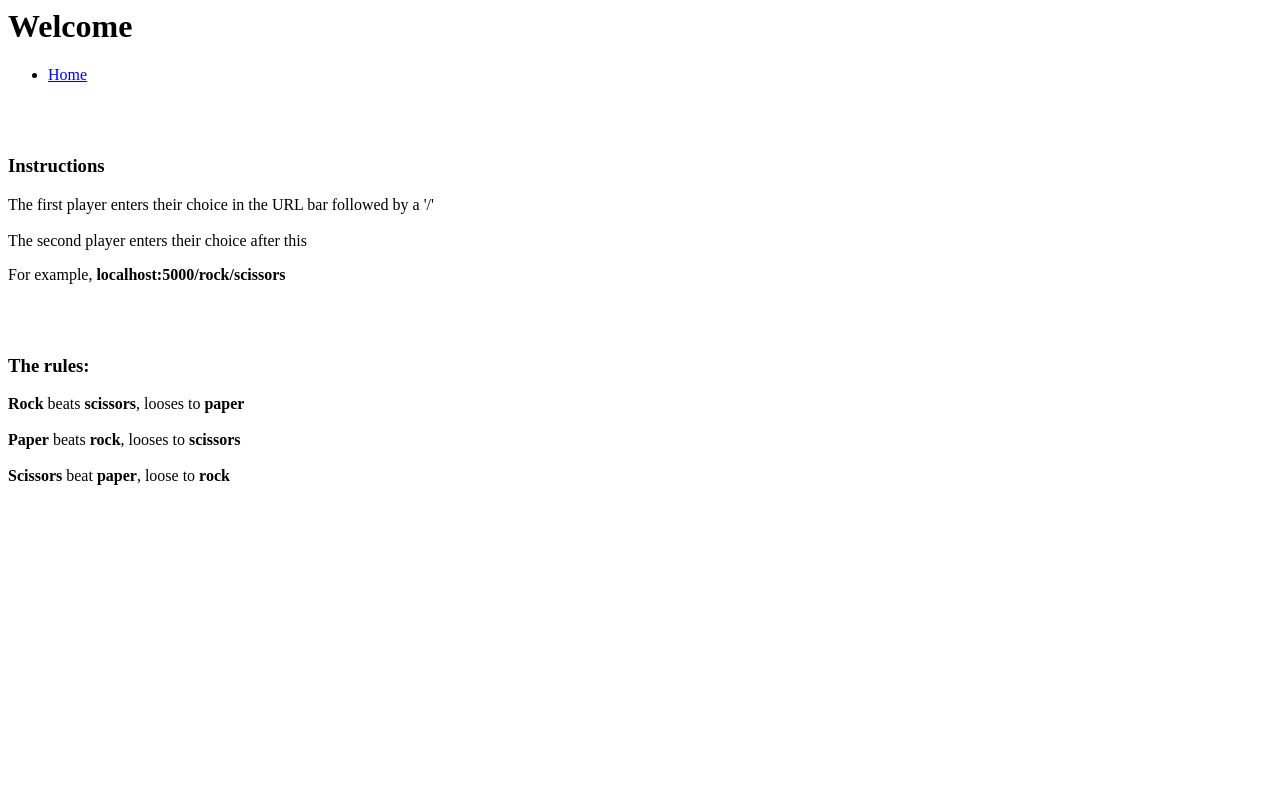
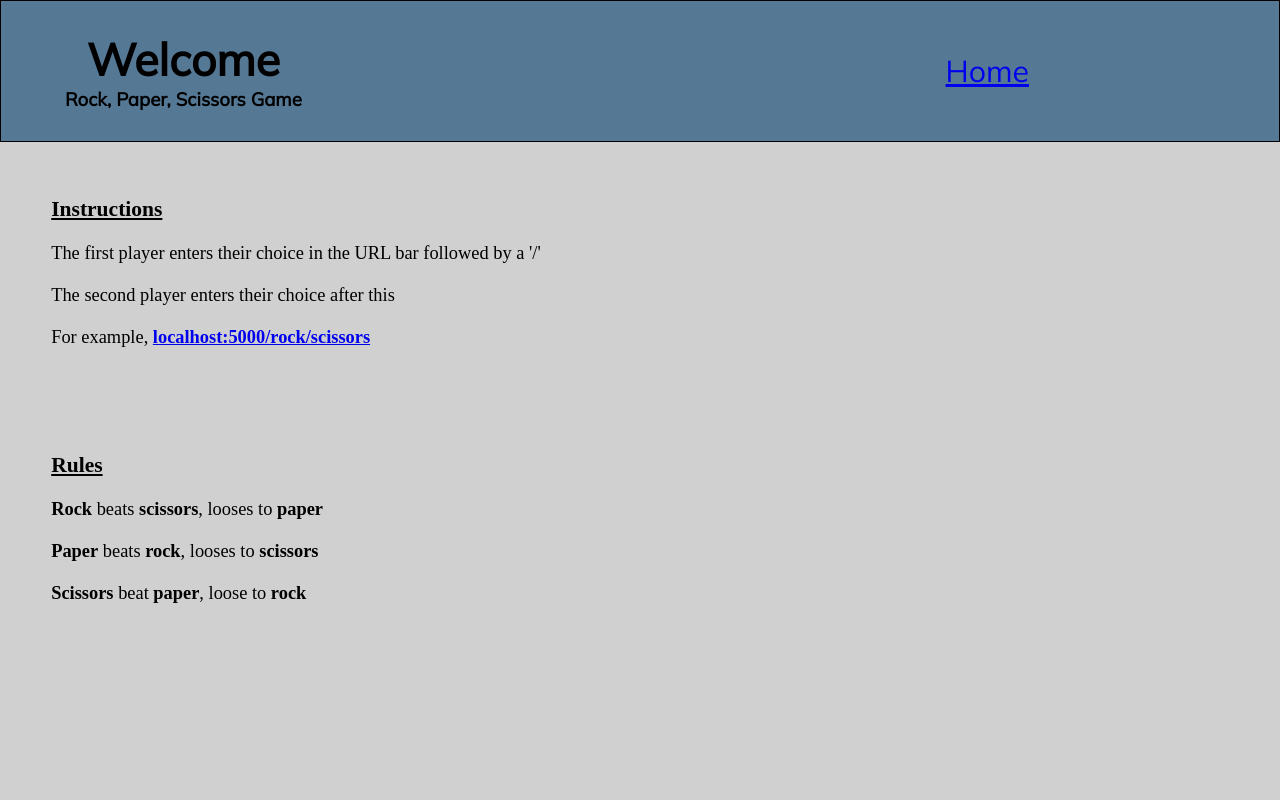
Before and after one commit to AlexanderSeton/flask-rock-paper-scissors, a Flask app: page /welcome in a window 1280 px wide. Run offline with Flask 2, Linux system fonts and the light colour scheme.

Commit message:
Extensions completed. Completed CSS styling for welcome and result pages.

```diff
--- a/controllers/controller.py
+++ b/controllers/controller.py
@@ -17,6 +17,6 @@ def index(choice1, choice2):
     if winner == "error":
         return "Error"
     elif winner == None:
-        return render_template("index.html", title="Rock, Paper, Scissors Game", player1_name=player1.name, player1_choice=player1.choice, player2_name=player2.name, player2_choice=player2.choice, winner_name="Draw")
+        return render_template("index.html", title="Result", player1_name=player1.name, player1_choice=player1.choice, player2_name=player2.name, player2_choice=player2.choice, winner_name="Draw")
     else:
-        return render_template("index.html", title="Rock, Paper, Scissors Game", player1_name=player1.name, player1_choice=player1.choice, player2_name=player2.name, player2_choice=player2.choice, winner_name=winner.name)
+        return render_template("index.html", title="Result", player1_name=player1.name, player1_choice=player1.choice, player2_name=player2.name, player2_choice=player2.choice, winner_name=winner.name)
--- /dev/null
+++ b/static/main.css
@@ -0,0 +1,50 @@
+* {
+    margin: 0;
+}
+
+.title-bar {
+    height: 17.5%;
+    display: flex;
+    flex-flow: row nowrap;
+    font-size: 140%;
+    border: 1px solid black;
+    align-items: center;
+    justify-content: space-between;
+    font-family: 'Mulish', sans-serif;
+    background-color: #557895;
+}
+
+#logo-area {
+    flex-flow: column;
+    margin-left: 5%;
+    text-align: center;
+}
+
+#list-item-home-link {
+    list-style: none;
+    /* border: 1px solid black; */
+    font-size: 135%;
+}
+
+#home-link {
+    margin-right: 250px;
+}
+
+.body {
+    background-color: #D0D0D0;
+}
+
+.block-content {
+    padding: 1% 4%;
+    font-size: 115%;
+}
+
+/* index page */
+.result-body {
+    padding: 3% 4%;
+    font-size: 120%;
+}
+
+.underlined {
+    text-decoration: underline;
+}
--- a/templates/base.html
+++ b/templates/base.html
@@ -1,18 +1,25 @@
 <html>
     <head>
-        <title>{{title}}</title>
+        <link rel="stylesheet" href="{{ url_for('static', filename='main.css') }}">
+        <link href="https://fonts.googleapis.com/css2?family=Mulish&display=swap" rel="stylesheet">
+        <title>{{title}} - Rock, Paper, Scissors Game</title>
     </head>
-    <body>
-        <div>
-            <h1>{{title}}</h1>
+    <body class="body">
+        <div class="title-bar">
+            <div id="logo-area">
+            <h1 id="main-title">{{title}}</h1>
+            <h5>Rock, Paper, Scissors Game</h5>
+            </div>
             <nav>
                 <ul>
-                    <li>
-                        <a href="/welcome">Home</a>
+                    <li id="list-item-home-link">
+                        <a href="/welcome" id="home-link">Home</a>
                     </li>
                 </ul>
             </nav>
         </div>
+        <div class="block-content">
         {%block content%}{%endblock%}
+        </div>
     </body>
 </html>
--- a/templates/welcome.html
+++ b/templates/welcome.html
@@ -2,18 +2,21 @@
 {%block content%}
     <div>
         <br><br>
-        <h3>Instructions</h3>
+        <h3 class="underlined">Instructions</h3>
+        <br>
         <p>
             The first player enters their choice in the URL bar followed by a '/'
             <br><br>
             The second player enters their choice after this
         </p>
+        <br>
         <p>
-            For example, <b>localhost:5000/rock/scissors</b>
+            For example, <a href="/rock/scissors"><b>localhost:5000/rock/scissors</b></a>
         </p>
-        <br><br>
+        <br><br><br><br><br>
         <p>
-            <h3>The rules:</h3>
+            <h3 class="underlined">Rules</h3>
+            <br>
             <b>Rock</b> beats <b>scissors</b>, looses to <b>paper</b>
             <br><br>
             <b>Paper</b> beats <b>rock</b>, looses to <b>scissors</b>
```
Also changed, not shown: templates/index.html (+9 -3 lines).
